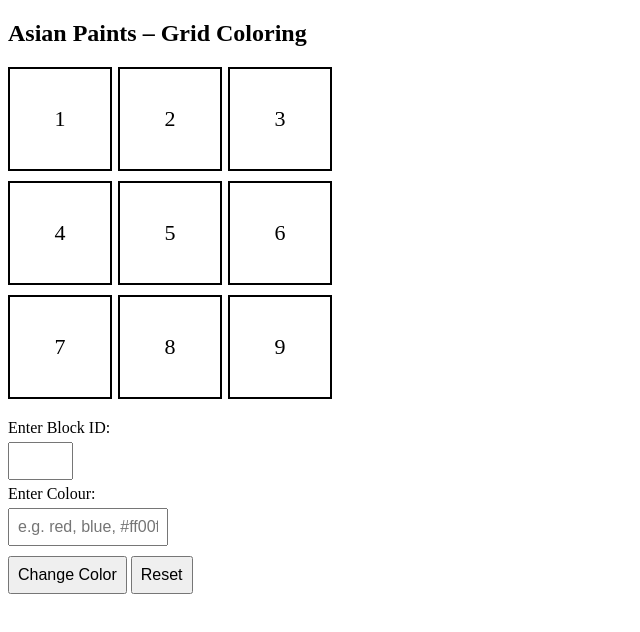
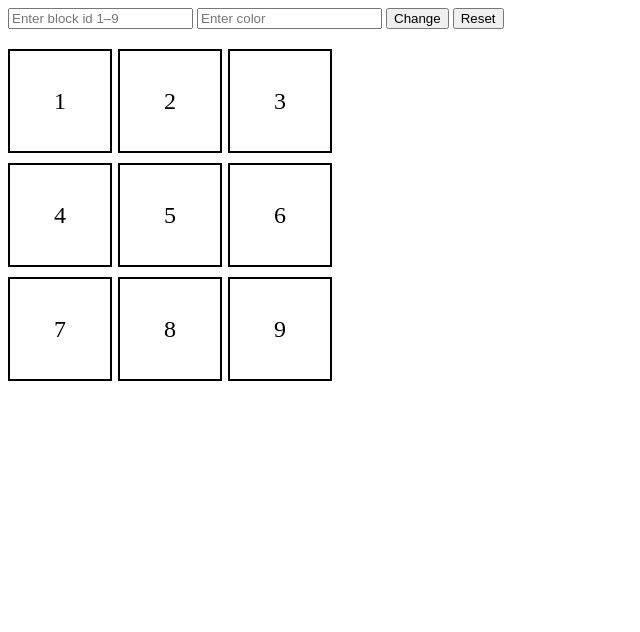
Before and after one commit to acciojob/Replit-Asian-Paints-joshilucky, a website: page main.html in a window 1280 px wide. Both pictures are taken after a click on the button "Reset". Shown: the whole page, without its empty margins (0-640 px from the left). Drawn offline with Linux system fonts and the light colour scheme.

Commit message:
created a submission

```diff
--- a/main.html
+++ b/main.html
@@ -1,44 +1,19 @@
 <!DOCTYPE html>
 <html lang="en">
 <head>
-  <meta charset="UTF-8">
-  <title>Asian Paints Task</title>
-  <style>
-    #grid-container {
-      display: grid;
-      grid-template-columns: repeat(3, 100px);
-      grid-gap: 10px;
-      margin-bottom: 20px;
-    }
-
-    .grid-item {
-      width: 100px;
-      height: 100px;
-      border: 2px solid black;
-      display: flex;
-      justify-content: center;
-      align-items: center;
-      font-size: 22px;
-      background-color: transparent;
-      cursor: pointer;
-    }
-
-    input, button {
-      padding: 8px;
-      margin: 5px 0;
-      font-size: 16px;
-    }
-
-    #colour_id {
-      width: 140px;
-    }
-  </style>
+  <meta charset="UTF-8" />
+  <title>Asian Paint Grid</title>
+  <link rel="stylesheet" href="styles.css" />
 </head>
 <body>
 
-<h2>Asian Paints – Grid Coloring</h2>
+  <input id="block_id" type="number" placeholder="Enter block id 1–9" />
+  <input id="colour_id" type="text" placeholder="Enter color" />
 
-<div id="grid-container">
+  <button id="change_button">Change</button>
+  <button id="reset_button">Reset</button>
+
+  <div class="grid-container">
     <div class="grid-item" id="1">1</div>
     <div class="grid-item" id="2">2</div>
     <div class="grid-item" id="3">3</div>
@@ -50,15 +25,6 @@
     <div class="grid-item" id="9">9</div>
   </div>
 
-<label>Enter Block ID:</label><br>
-<input type="number" id="block_id" min="1" max="9"><br>
-
-<label>Enter Colour:</label><br>
-<input type="text" id="colour_id" placeholder="e.g. red, blue, #ff00ff"><br>
-
-<button id="change_button">Change Color</button>
-<button id="Reset">Reset</button>
-
   <script src="script.js"></script>
 </body>
 </html>
--- a/script.js
+++ b/script.js
@@ -1,24 +1,30 @@
-const changeBtn = document.getElementById("change_button");
-const resetBtn = document.getElementById("Reset");
+const changeButton = document.getElementById("change_button");
+const resetButton = document.getElementById("reset_button");
 
-changeBtn.addEventListener("click", () => {
-  const blockId = document.getElementById("block_id").value;
-  const color = document.getElementById("colour_id").value;
+const blockInput = document.getElementById("block_id");
+const colorInput = document.getElementById("colour_id");
 
-  // Reset all items before applying new color
-  resetGrid();
+const boxes = document.querySelectorAll(".grid-item");
 
-  // Apply new color
-  const block = document.getElementById(blockId);
-  if (block) {
-    block.style.backgroundColor = color;
+// Reset all blocks
+function resetAll() {
+  boxes.forEach(box => {
+    box.style.backgroundColor = "transparent";
+  });
+}
+
+changeButton.addEventListener("click", () => {
+  const blockId = blockInput.value;
+  const color = colorInput.value;
+
+  resetAll(); // reset before applying new color
+
+  const targetBox = document.getElementById(blockId);
+  if (targetBox) {
+    targetBox.style.backgroundColor = color;
   }
 });
 
-resetBtn.addEventListener("click", resetGrid);
-
-function resetGrid() {
-  for (let i = 1; i <= 9; i++) {
-    document.getElementById(i).style.backgroundColor = "transparent";
-  }
-}
+resetButton.addEventListener("click", () => {
+  resetAll();
+});
--- a/styles.css
+++ b/styles.css
@@ -1 +1,17 @@
-/*  your css code here. If applicable */
+.grid-container {
+  display: grid;
+  grid-template-columns: repeat(3, 100px);
+  grid-gap: 10px;
+  margin-top: 20px;
+}
+
+.grid-item {
+  width: 100px;
+  height: 100px;
+  border: 2px solid black;
+  display: flex;
+  justify-content: center;
+  align-items: center;
+  font-size: 24px;
+  background-color: transparent;
+}
```
Lines whose indentation alone changed are shown as unchanged.
